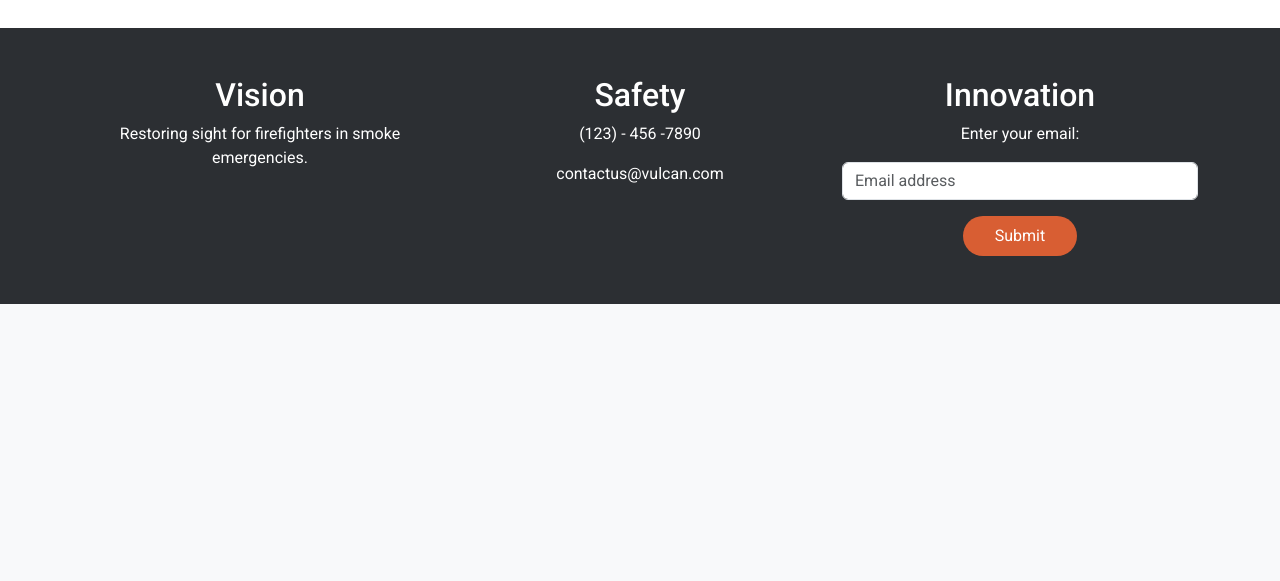
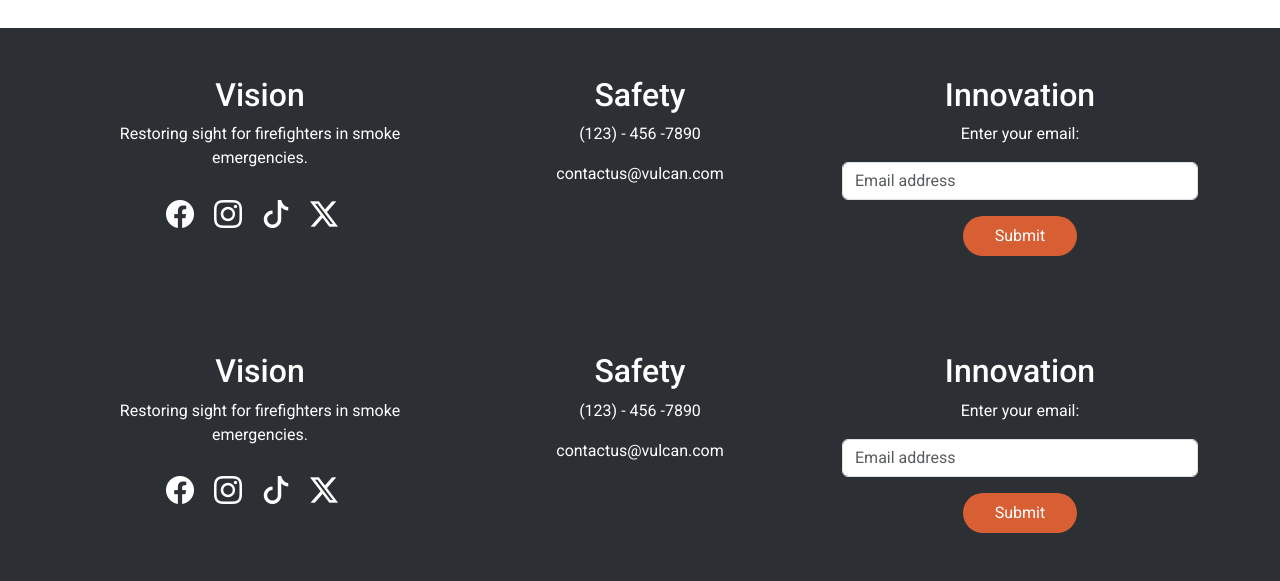
Before and after one commit to ccannon062/VulcanWeb, a Flask app: page / in a window 1280 px wide. Shown: the part 3226-3807 px from the top of the page. Before the commit the page ends 3530 px from the top, so only its background shows below. Run offline with Flask 3, Linux system fonts and the light colour scheme.

Commit message:
Finished base.html

```diff
--- a/templates/base.html
+++ b/templates/base.html
@@ -1,14 +1,14 @@
 <!--
     File: base.html
     Project: vulcanWeb
-    Description: A base file for Jinja2 templating.
+    Description: A base file for Jinja2 templating with Bootstrap sticky footer.
     Maintainer: Caleb Cannon
     Version: 1.0
     Last Modified: 2024-03-27
     Dependencies: Bootstrap 5.3.3
 -->
 <!doctype html>
-<html lang="en">
+<html lang="en" class="h-100">
 <head>
     <meta charset="UTF-8">
     <meta name="viewport"
@@ -18,10 +18,11 @@
     <link rel="preconnect" href="https://fonts.googleapis.com">
     <link rel="preconnect" href="https://fonts.gstatic.com" crossorigin>
     <link href="https://fonts.googleapis.com/css2?family=DM+Serif+Display:ital@0;1&family=Roboto:ital,wght@0,100..900;1,100..900&display=swap" rel="stylesheet">
+    <link rel="stylesheet" href="https://cdn.jsdelivr.net/npm/bootstrap-icons@1.11.3/font/bootstrap-icons.min.css">
     <link href="{{ url_for('static', filename='style.css') }}" rel="stylesheet">
     <title>Vulcan Enterprises</title>
 </head>
-    <body>
+<body class="d-flex flex-column h-100">
 <nav class="navbar bg-body-tertiary p-3">
     <div class="container-fluid">
         <a class="navbar-brand disabled brand" href="#">Vulcan Enterprises</a>
@@ -39,8 +40,43 @@
         </div>
     </div>
 </nav>
+
+<main class="flex-shrink-0">
     {% block content %}
     {% endblock %}
+</main>
+
+<footer class="footer mt-auto">
+    <div class="container">
+        <div class="row">
+            <div class="col-md-4 mb-4 mb-md-0">
+                <h2>Vision</h2>
+                <p>Restoring sight for firefighters in smoke emergencies.</p>
+                <div class="social-icons mt-4">
+                    <a href="#"><i class="bi bi-facebook"></i></a>
+                    <a href="#"><i class="bi bi-instagram"></i></a>
+                    <a href="#"><i class="bi bi-tiktok"></i></a>
+                    <a href="#"><i class="bi bi-twitter-x"></i></a>
+                </div>
+            </div>
+            <div class="col-md-4 mb-4 mb-md-0">
+                <h2>Safety</h2>
+                <p>(123) - 456 -7890</p>
+                <a href="mailto:contactus@vulcan.com" class="footer-email">contactus@vulcan.com</a>
+            </div>
+            <div class="col-md-4">
+                <h2>Innovation</h2>
+                <p>Enter your email:</p>
+                <form id="newsletter-form" method="POST">
+                    <div class="input-group mb-3">
+                        <input type="email" class="form-control" name="email" id="newsletter-email" placeholder="Email address" required>
+                    </div>
+                    <button type="submit" class="submit-btn">Submit</button>
+                </form>
+            </div>
+        </div>
+    </div>
+</footer>
 <script src="https://cdn.jsdelivr.net/npm/bootstrap@5.3.3/dist/js/bootstrap.bundle.min.js" integrity="sha384-YvpcrYf0tY3lHB60NNkmXc5s9fDVZLESaAA55NDzOxhy9GkcIdslK1eN7N6jIeHz" crossorigin="anonymous"></script>
 </body>
 </html>
```
Lines whose indentation alone changed are shown as unchanged.
